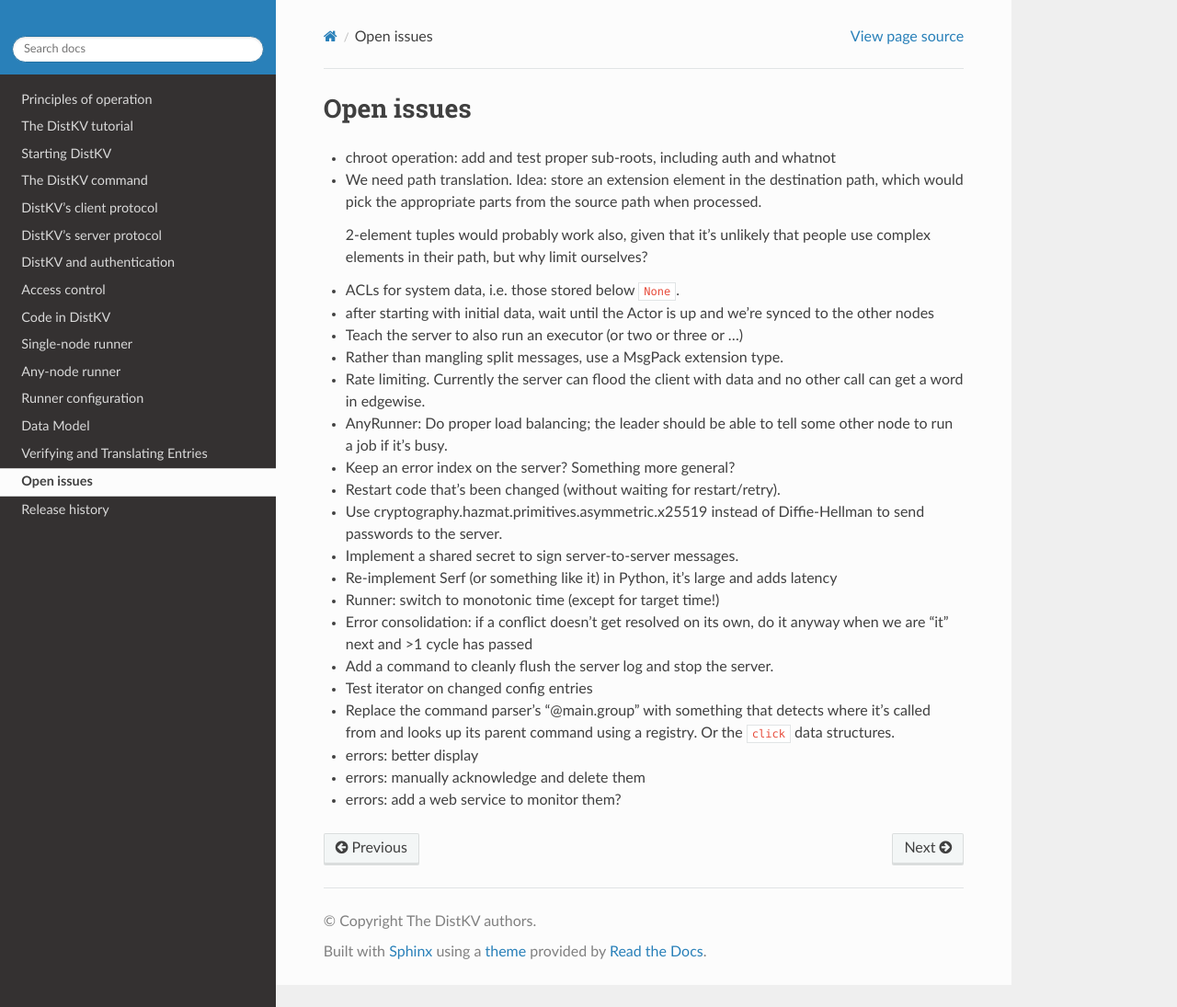
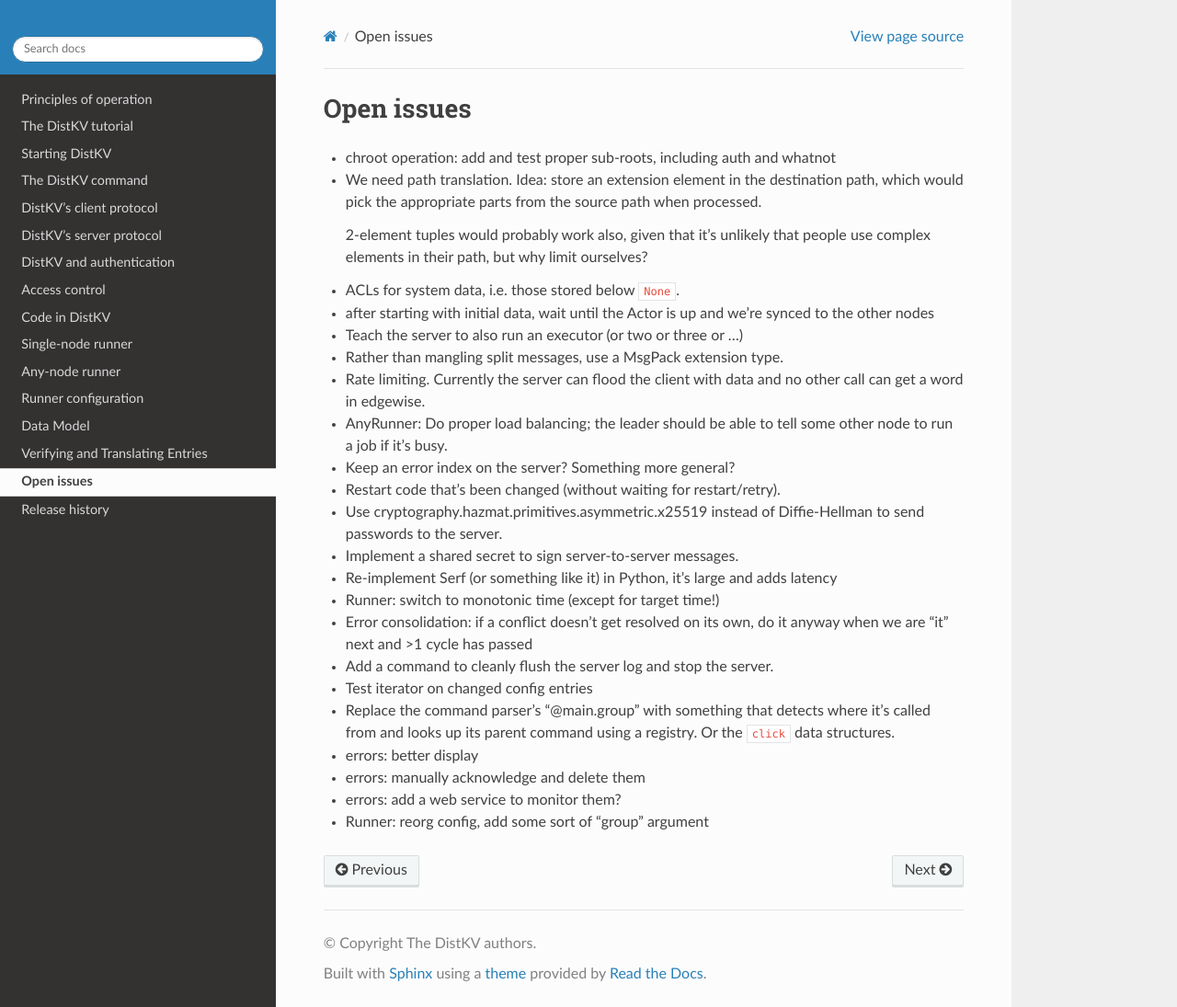
Before and after one commit to M-o-a-T/moat-kv, a Sphinx documentation site: the page built from docs/source/TODO.rst, in a window 1280 px wide and 1095 px high. Shown: the whole window at 92% size. Built offline with Sphinx 7.4.7 and the Read the Docs theme 2.0.0, drawn with Linux system fonts in a browser that asks for light colours.

Commit message:
TODO runner

```diff
--- a/docs/source/TODO.rst
+++ b/docs/source/TODO.rst
@@ -55,3 +55,5 @@ Open issues
 * errors: manually acknowledge and delete them
 
 * errors: add a web service to monitor them?
+
+* Runner: reorg config, add some sort of "group" argument
```
